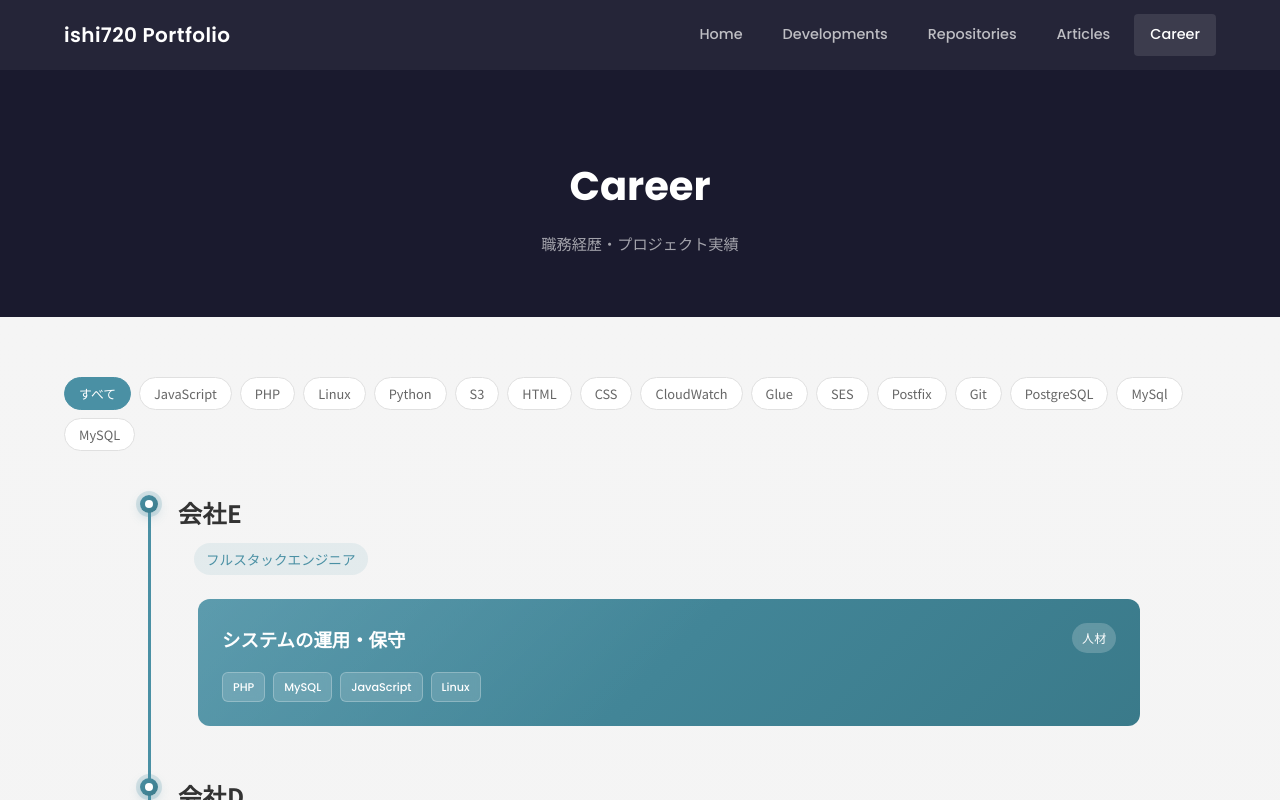
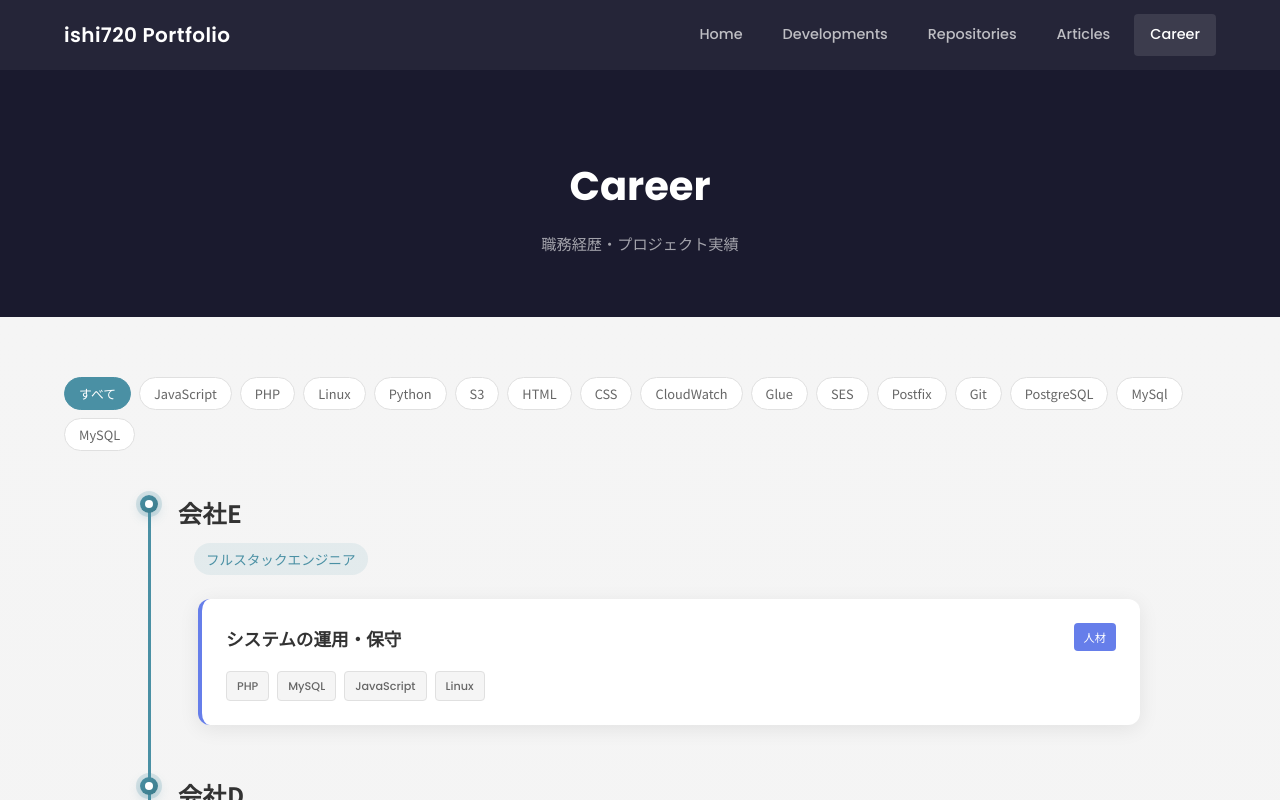
Before and after one commit to ishi720/portfolio, a Nuxt app: page /career in a window 1280 px wide. Shown: the top 800 px of the page. Built offline with nearby package versions, Linux system fonts and the light colour scheme.

Commit message:
経歴ページのスタイル修正

```diff
--- a/pages/career.vue
+++ b/pages/career.vue
@@ -44,6 +44,7 @@
                 v-for="project in getFilteredProjects(company.projects)"
                 :key="project.name"
                 class="project-card"
+                :class="`project-card-${companyIndex % 6}`"
               >
                 <div class="project-header">
                   <h3 class="project-name">{{ project.name }}</h3>
@@ -145,6 +146,16 @@ $radius: 12px;
 $transition: all 0.3s cubic-bezier(0.4, 0, 0.2, 1);
 $font-ja: 'Noto Sans JP', sans-serif;
 $font-en: 'Poppins', sans-serif;
+
+// 会社ごとのアクセントカラー（左ボーダーのみ）
+$company-colors: (
+  0: #667eea,
+  1: #4facfe,
+  2: #02bb3f,
+  3: #f5576c,
+  4: #f093fb,
+  5: #fbbf24,
+);
 
 .career-section {
   padding: 60px 0 100px;
@@ -269,31 +280,39 @@ $font-en: 'Poppins', sans-serif;
 }
 
 .project-card {
-  background: linear-gradient(135deg, $primary 0%, $primary-dark 100%);
   border-radius: $radius;
   padding: 24px;
-  color: $text-white;
+  background: #fff;
+  color: $text;
   transition: $transition;
   position: relative;
-  overflow: hidden;
-
-  &::before {
-    content: '';
-    position: absolute;
-    top: 0;
-    left: 0;
-    right: 0;
-    bottom: 0;
-    background: linear-gradient(135deg, rgba(255,255,255,0.1) 0%, transparent 50%);
-    pointer-events: none;
-  }
+  box-shadow: $shadow;
+  border-left: 4px solid $primary;
 
   &:hover {
-    transform: translateY(-4px) translateX(4px);
+    transform: translateY(-4px);
     box-shadow: $shadow-hover;
 
     .project-name::after {
       width: 100%;
+    }
+  }
+
+  // 会社ごとの左ボーダーカラー
+  @each $index, $color in $company-colors {
+    &.project-card-#{$index} {
+      border-left-color: $color;
+
+      .project-industry {
+        background: $color;
+        color: #fff;
+      }
+
+      .tech-badge-active {
+        background: rgba($color, 0.15);
+        border-color: $color;
+        color: darken($color, 15%);
+      }
     }
   }
 }
@@ -308,11 +327,12 @@ $font-en: 'Poppins', sans-serif;
 
 .project-name {
   font-family: $font-ja;
-  font-size: 1.15rem;
+  font-size: 1.1rem;
   font-weight: 600;
   margin: 0;
   position: relative;
   display: inline-block;
+  color: $text;
 
   &::after {
     content: '';
@@ -321,27 +341,27 @@ $font-en: 'Poppins', sans-serif;
     left: 0;
     width: 0;
     height: 2px;
-    background: rgba(255, 255, 255, 0.5);
+    background: $primary;
     transition: width 0.3s ease;
+    border-radius: 2px;
   }
 }
 
 .project-industry {
-  font-size: 0.75rem;
-  background: rgba(255, 255, 255, 0.2);
+  font-size: 0.7rem;
+  background: $primary;
+  color: #fff;
   padding: 4px 10px;
-  border-radius: 20px;
+  border-radius: 4px;
   white-space: nowrap;
-  backdrop-filter: blur(4px);
   font-weight: 500;
-  letter-spacing: 0.02em;
 }
 
 .project-description {
   font-size: 0.9rem;
   line-height: 1.7;
   margin: 0 0 16px;
-  opacity: 0.95;
+  color: $text-light;
 }
 
 .project-footer {
@@ -363,19 +383,16 @@ $font-en: 'Poppins', sans-serif;
   font-size: 0.7rem;
   font-weight: 500;
   padding: 4px 10px;
-  background: rgba(255, 255, 255, 0.15);
-  border: 1px solid rgba(255, 255, 255, 0.25);
-  border-radius: 6px;
-  backdrop-filter: blur(4px);
+  background: $bg;
+  border: 1px solid $border;
+  border-radius: 4px;
+  color: $text-light;
   transition: $transition;
 
-  &:hover {
-    background: rgba(255, 255, 255, 0.25);
-  }
-
   &.tech-badge-active {
-    background: rgba(255, 255, 255, 0.4);
-    border-color: rgba(255, 255, 255, 0.6);
+    background: rgba($primary, 0.1);
+    border-color: $primary;
+    color: $primary;
     font-weight: 600;
   }
 }
@@ -383,7 +400,7 @@ $font-en: 'Poppins', sans-serif;
 .project-period {
   font-family: $font-en;
   font-size: 0.8rem;
-  opacity: 0.8;
+  color: $text-light;
   white-space: nowrap;
 }
 
```
